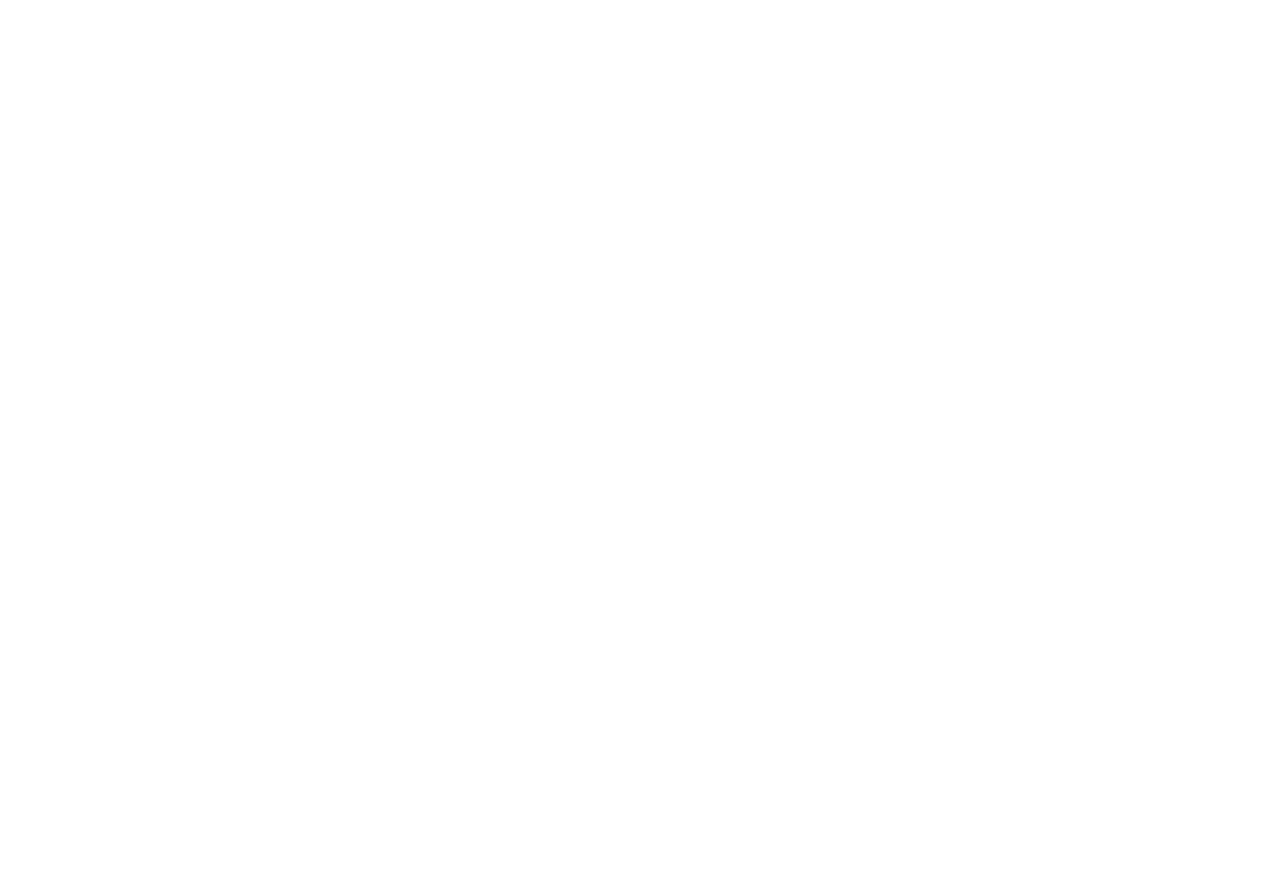
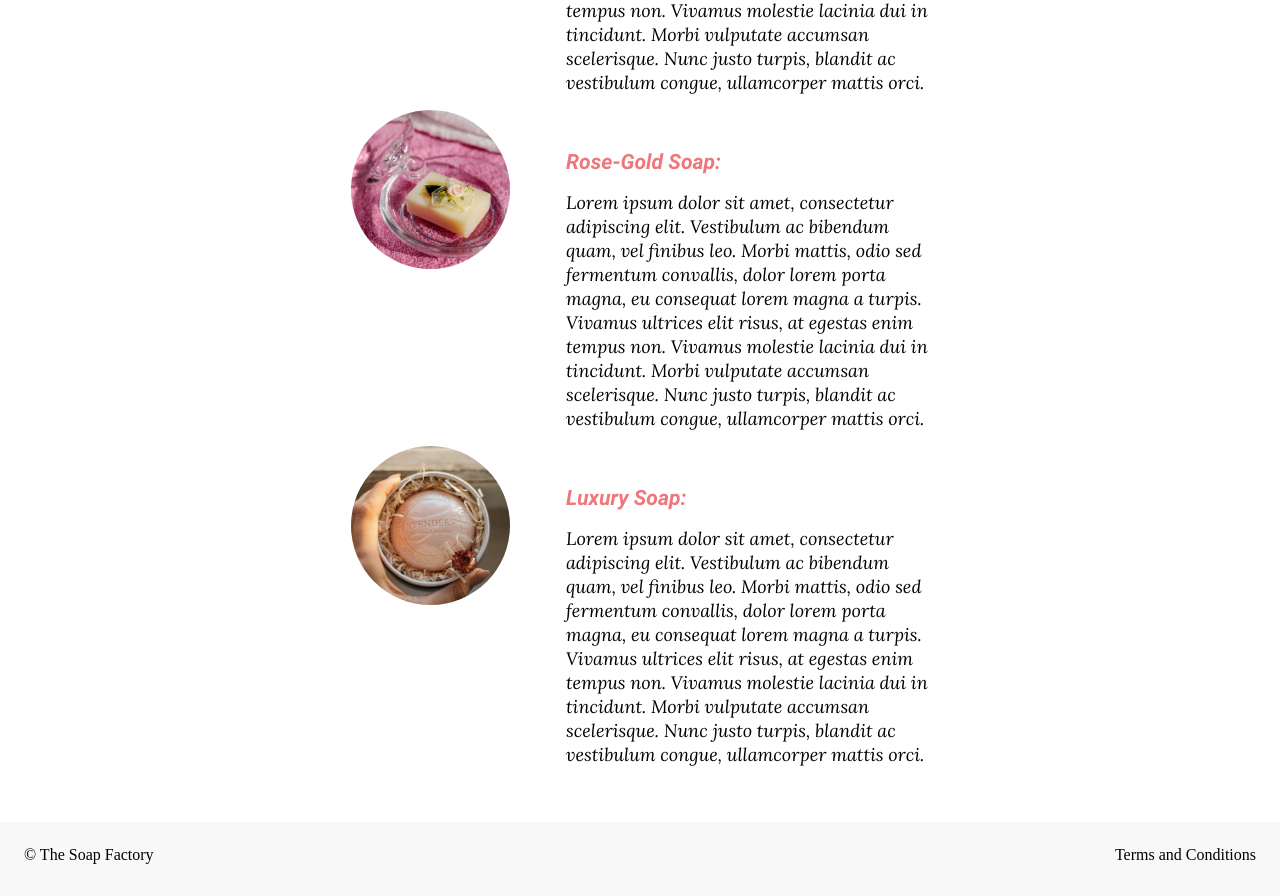
Before and after one commit to tstreets/n322_n423-next-app, a Next.js app: page /products in a window 1280 px wide. Shown: the part 570-1466 px from the top of the page. Before the commit the page ends 800 px from the top, so only its background shows below. Built offline with nearby package versions, Linux system fonts and the light colour scheme.

Commit message:
Updated other pages

```diff
--- a/src/pages/_app.js
+++ b/src/pages/_app.js
@@ -6,7 +6,6 @@ import HeroStyles from '../styles/Hero.module.css';
 
 export default function App({ Component, pageProps }) {
 	const router = useRouter();
-	console.log(router.pathname);
 
 	function getLinkClassName(path) {
 		if (router.pathname === path) {
@@ -43,7 +42,15 @@ export default function App({ Component, pageProps }) {
 				<span className={NavbarStyles.logo}>The Soap Factory</span>
 			</nav>
 			<header className={HeroStyles.hero}></header>
-			<Component {...pageProps} />
+			<main className='content'>
+				<Component {...pageProps} />
+			</main>
+			<footer>
+				<ul className={NavbarStyles.footer}>
+					<li>&copy; The Soap Factory</li>
+					<li>Terms and Conditions</li>
+				</ul>
+			</footer>
 		</>
 	);
 }
--- a/src/pages/products.js
+++ b/src/pages/products.js
@@ -1,9 +1,53 @@
 import React from 'react';
+import ListStyles from '../styles/List.module.css';
 
 export default function ProductsPage() {
 	return (
 		<>
-			<h1>Products</h1>
+			<section className={ListStyles.list}>
+				<div className={ListStyles.item}>
+					<div className={ListStyles.image}>
+						<img src='/images/butter-almond-soap.jpg' />
+					</div>
+					<div className={ListStyles.text}>
+						<h4>Butter Almond Soap:</h4>
+						<p>
+							Lorem ipsum dolor sit amet, consectetur adipiscing elit. Vestibulum ac bibendum quam, vel finibus leo. Morbi
+							mattis, odio sed fermentum convallis, dolor lorem porta magna, eu consequat lorem magna a turpis. Vivamus
+							ultrices elit risus, at egestas enim tempus non. Vivamus molestie lacinia dui in tincidunt. Morbi vulputate
+							accumsan scelerisque. Nunc justo turpis, blandit ac vestibulum congue, ullamcorper mattis orci.
+						</p>
+					</div>
+				</div>
+				<div className={ListStyles.item}>
+					<div className={ListStyles.image}>
+						<img src='/images/rose-gold-soap.jpg' />
+					</div>
+					<div className={ListStyles.text}>
+						<h4>Rose-Gold Soap:</h4>
+						<p>
+							Lorem ipsum dolor sit amet, consectetur adipiscing elit. Vestibulum ac bibendum quam, vel finibus leo. Morbi
+							mattis, odio sed fermentum convallis, dolor lorem porta magna, eu consequat lorem magna a turpis. Vivamus
+							ultrices elit risus, at egestas enim tempus non. Vivamus molestie lacinia dui in tincidunt. Morbi vulputate
+							accumsan scelerisque. Nunc justo turpis, blandit ac vestibulum congue, ullamcorper mattis orci.
+						</p>
+					</div>
+				</div>
+				<div className={ListStyles.item}>
+					<div className={ListStyles.image}>
+						<img src='/images/luxury-soap.jpg' />
+					</div>
+					<div className={ListStyles.text}>
+						<h4>Luxury Soap:</h4>
+						<p>
+							Lorem ipsum dolor sit amet, consectetur adipiscing elit. Vestibulum ac bibendum quam, vel finibus leo. Morbi
+							mattis, odio sed fermentum convallis, dolor lorem porta magna, eu consequat lorem magna a turpis. Vivamus
+							ultrices elit risus, at egestas enim tempus non. Vivamus molestie lacinia dui in tincidunt. Morbi vulputate
+							accumsan scelerisque. Nunc justo turpis, blandit ac vestibulum congue, ullamcorper mattis orci.
+						</p>
+					</div>
+				</div>
+			</section>
 		</>
 	);
 }
--- /dev/null
+++ b/src/styles/Home.module.css
@@ -0,0 +1,10 @@
+.content {
+	display: flex;
+	justify-content: space-around;
+	align-items: center;
+}
+
+.content p {
+	width: 513px;
+	font-family: LoraItalic;
+}
--- /dev/null
+++ b/src/styles/List.module.css
@@ -0,0 +1,41 @@
+.list {
+	display: flex;
+	flex-direction: column;
+	justify-content: center;
+	align-items: center;
+}
+
+.item {
+	display: flex;
+	justify-content: space-between;
+	min-height: 252px;
+	width: 578px;
+}
+
+.item .image {
+	height: 159px;
+	width: 159px;
+}
+
+.item .image img {
+	width: 100%;
+	height: 100%;
+	object-fit: cover;
+	border-radius: 50%;
+}
+
+.item .text {
+	width: 363px;
+	padding-top: 40px;
+}
+
+.item .text p {
+	font-family: LoraItalic;
+	font-size: 18px;
+}
+
+.item .text h4 {
+	font-family: RobotoBoldItalic;
+	color: #ef767a;
+	font-size: 21px;
+}
--- a/src/styles/Navbar.module.css
+++ b/src/styles/Navbar.module.css
@@ -33,3 +33,16 @@
 	font-family: RobotoBold;
 	font-size: 22px;
 }
+
+.footer {
+	display: flex;
+	justify-content: space-between;
+	height: 74px;
+	padding: 24px;
+	width: 100%;
+	background-color: #f8f8f8;
+}
+
+.footer li {
+	list-style: none;
+}
--- a/src/styles/globals.css
+++ b/src/styles/globals.css
@@ -33,3 +33,13 @@ p {
 	font-family: RobotoBoldItalic;
 	src: url('/Roboto/Roboto-BoldItalic.ttf');
 }
+
+@font-face {
+	font-family: LoraItalic;
+	src: url('/Lora/Lora-Italic.ttf');
+}
+
+.content {
+	min-height: 60%;
+	padding: 40px;
+}
```
Also changed, not shown: src/pages/about.js (+31 -1 lines), src/pages/index.js (+17 -1 lines).
